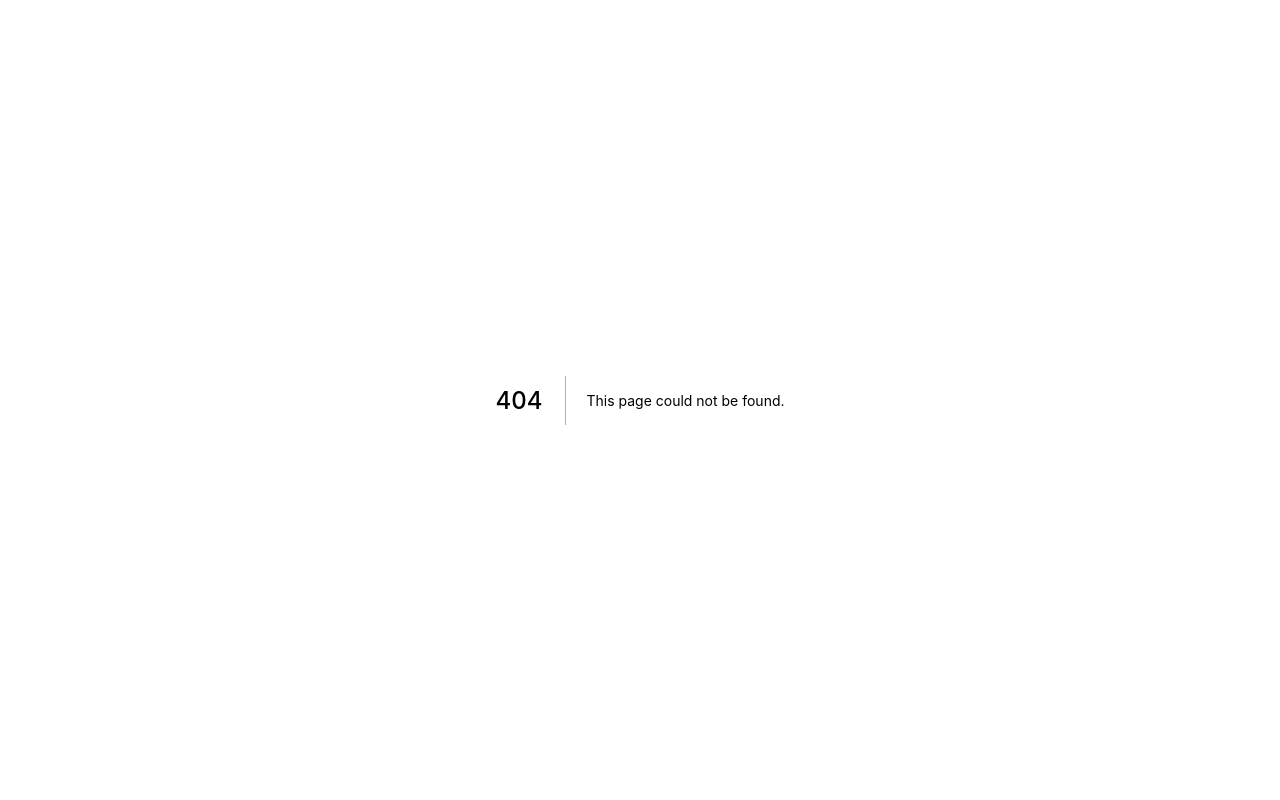
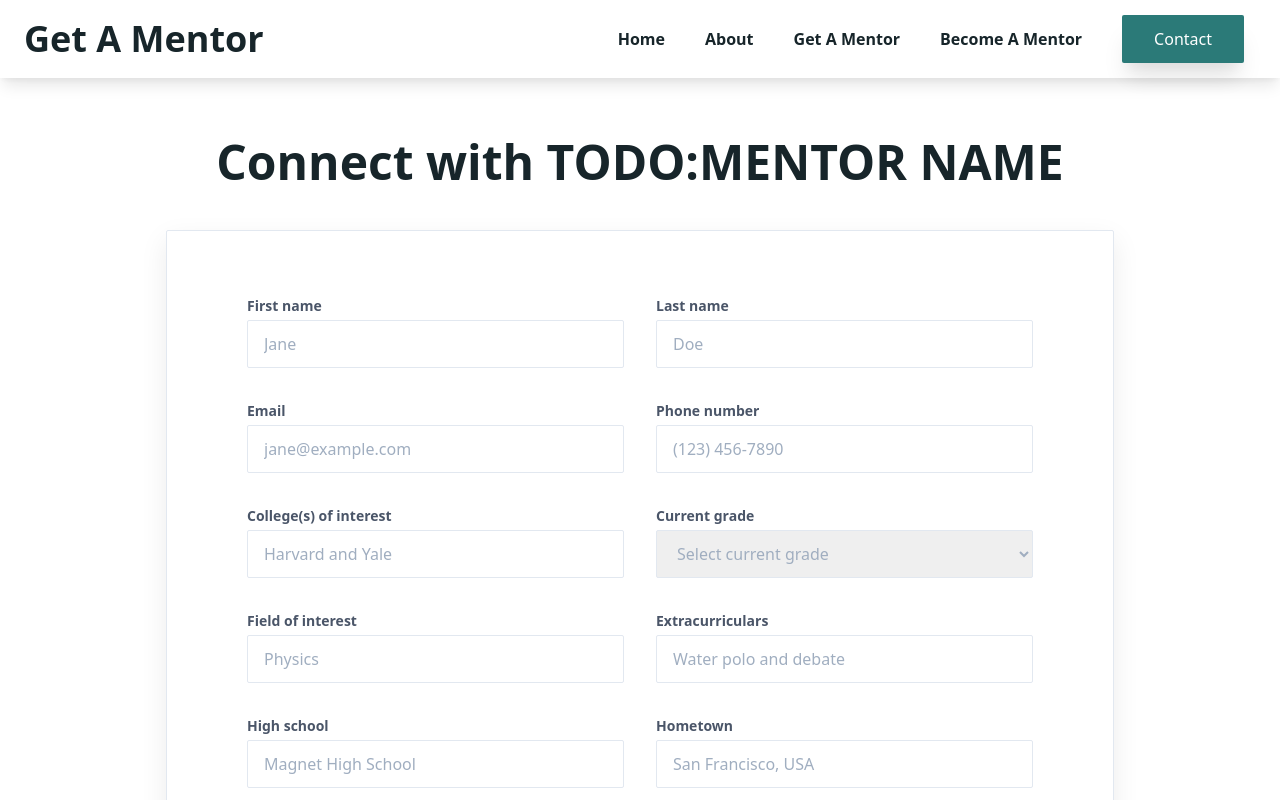
Before and after one commit to adamripley98/get-a-mentor, a Next.js app: page /connect-with-mentor in a window 1280 px wide. Before the commit this address had no page. Shown: the top 800 px of the page. Built offline with nearby package versions, Linux system fonts and the light colour scheme.

Commit message:
connect form ui

```diff
--- /dev/null
+++ b/components/ConnectForm.js
@@ -0,0 +1,239 @@
+import axios from "axios";
+import Button from "./button";
+import PictureDropzone from "./Input/PictureDropzone";
+import SchoolSelect from "./Input/SchoolSelect";
+import YearSelect from "./Input/YearSelect";
+import NumSelect from "./Input/NumSelect";
+
+class ConnectForm extends React.Component {
+  constructor(props) {
+    super(props);
+    this.state = {
+      name: "",
+      email: "",
+      phoneNumber: "",
+      hometown: "",
+      highSchool: "",
+      currentGrade: "",
+      extracurriculars: "",
+      fieldOfInterest: "",
+      collegesOfInterest: "",
+      message: ""
+    };
+    this.handleChange = this.handleChange.bind(this);
+    this.handleSubmit = this.handleSubmit.bind(this);
+  }
+
+  handleChange(e) {
+    e.preventDefault();
+    this.setState({ [event.target.name]: event.target.value });
+  }
+
+  handleSubmit() {
+    axios
+      .post("/api/connect-with-mentor", { user: this.state })
+      .then(resp => {
+        console.log("resp", resp.data);
+      })
+      .catch(e => {
+        console.log("e", e);
+      });
+  }
+
+  render() {
+    return (
+      <div
+        className="w-3/4 mx-2 py-8 px-20 border border-solid rounded-sm border-gray-300"
+        style={{
+          boxShadow: "0 10px 28px rgba(0,0,0,.08)"
+        }}
+      >
+        <div className="flex my-8">
+          <div className="w-1/2 mr-4">
+            <label
+              className="block text-gray-700 text-sm font-bold mb-1"
+              for="firstName"
+            >
+              First name
+            </label>
+            <input
+              type="text"
+              name="firstName"
+              value={this.state.firstName}
+              placeholder="Jane"
+              onChange={this.handleChange}
+              className="w-full h-12 focus:outline-none focus:shadow-outline border border-gray-300 rounded-sm py-2 px-4 appearance-none leading-normal"
+            />
+          </div>
+          <div className="w-1/2 ml-4">
+            <label
+              className="block text-gray-700 text-sm font-bold mb-1"
+              for="lastName"
+            >
+              Last name
+            </label>
+            <input
+              type="text"
+              name="lastName"
+              value={this.state.lastName}
+              placeholder="Doe"
+              onChange={this.handleChange}
+              className="w-full h-12 focus:outline-none focus:shadow-outline border border-gray-300 rounded-sm py-2 px-4 appearance-none leading-normal"
+            />
+          </div>
+        </div>
+
+        <div className="flex my-8">
+          <div className="w-1/2 mr-4">
+            <label
+              className="block text-gray-700 text-sm font-bold mb-1"
+              for="email"
+            >
+              Email
+            </label>
+            <input
+              type="email"
+              name="email"
+              value={this.state.email}
+              onChange={this.handleChange}
+              placeholder="jane@example.com"
+              className="w-full h-12 focus:outline-none focus:shadow-outline border border-gray-300 rounded-sm py-2 px-4 appearance-none leading-normal"
+            />
+          </div>
+          <div className="w-1/2 ml-4">
+            <label
+              className="block text-gray-700 text-sm font-bold mb-1"
+              for="phoneNumber"
+            >
+              Phone number
+            </label>
+            <input
+              type="tel"
+              name="phoneNumber"
+              value={this.state.phoneNumber}
+              onChange={this.handleChange}
+              placeholder="(123) 456-7890"
+              className="w-full h-12 focus:outline-none focus:shadow-outline border border-gray-300 rounded-sm py-2 px-4 appearance-none leading-normal"
+            />
+          </div>
+        </div>
+
+        <div className="flex my-8">
+          <div className="w-1/2 mr-4">
+            <label
+              className="block text-gray-700 text-sm font-bold mb-1"
+              for="collegesOfInterest"
+            >
+              College(s) of interest
+            </label>
+            <input
+              type="text"
+              name="collegesOfInterest"
+              value={this.state.collegesOfInterest}
+              onChange={this.handleChange}
+              placeholder="Harvard and Yale"
+              className="w-full h-12 focus:outline-none focus:shadow-outline border border-gray-300 rounded-sm py-2 px-4 appearance-none leading-normal"
+            />
+          </div>
+          <div className="w-1/2 ml-4">
+            <label
+              className="block text-gray-700 text-sm font-bold mb-1"
+              for="currentGrade"
+            >
+              Current grade
+            </label>
+            <select
+              id="currentGrade"
+              name="currentGrade"
+              onChange={this.handleChange}
+              className="focus:outline-none focus:shadow-outline border border-gray-300 rounded-sm py-2 px-4 w-full h-12 leading-normal text-gray-500"
+            >
+              <option value="hide" className="text-gray-500">
+                Select current grade
+              </option>
+              <option value="1">High school freshman</option>
+              <option value="2">High school sophomore</option>
+              <option value="3">High school junior</option>
+              <option value="4">High school senior</option>
+            </select>
+          </div>
+        </div>
+
+        <div className="flex my-8">
+          <div className="w-1/2 mr-4">
+            <label
+              className="block text-gray-700 text-sm font-bold mb-1"
+              for="fieldOfInterest"
+            >
+              Field of interest
+            </label>
+            <input
+              type="text"
+              name="fieldOfInterest"
+              value={this.state.fieldOfInterest}
+              onChange={this.handleChange}
+              placeholder="Physics"
+              className="w-full h-12 focus:outline-none focus:shadow-outline border border-gray-300 rounded-sm py-2 px-4 appearance-none leading-normal"
+            />
+          </div>
+          <div className="w-1/2 ml-4">
+            <label
+              className="block text-gray-700 text-sm font-bold mb-1"
+              for="extracurriculars"
+            >
+              Extracurriculars
+            </label>
+            <input
+              type="text"
+              name="extracurriculars"
+              value={this.state.extracurriculars}
+              placeholder="Water polo and debate"
+              onChange={this.handleChange}
+              className="w-full h-12 focus:outline-none focus:shadow-outline border border-gray-300 rounded-sm py-2 px-4 appearance-none leading-normal"
+            />
+          </div>
+        </div>
+
+        <div className="flex my-8">
+          <div className="w-1/2 mr-4">
+            <label
+              className="block text-gray-700 text-sm font-bold mb-1"
+              for="highSchool"
+            >
+              High school
+            </label>
+            <input
+              type="text"
+              name="highSchool"
+              value={this.state.highSchool}
+              onChange={this.handleChange}
+              placeholder="Magnet High School"
+              className="w-full h-12 focus:outline-none focus:shadow-outline border border-gray-300 rounded-sm py-2 px-4 appearance-none leading-normal"
+            />
+          </div>
+          <div className="w-1/2 ml-4">
+            <label
+              className="block text-gray-700 text-sm font-bold mb-1"
+              for="highSchool"
+            >
+              Hometown
+            </label>
+            <input
+              type="text"
+              name="hometown"
+              value={this.state.hometown}
+              onChange={this.handleChange}
+              placeholder="San Francisco, USA"
+              className="w-full h-12 focus:outline-none focus:shadow-outline border border-gray-300 rounded-sm py-2 px-4 appearance-none leading-normal"
+            />
+          </div>
+        </div>
+        <span className="flex justify-center" onClick={this.handleSubmit}>
+          <Button size="lg">SEND MESSAGE</Button>
+        </span>
+      </div>
+    );
+  }
+}
+
+export default ConnectForm;
--- /dev/null
+++ b/pages/connect-with-mentor.js
@@ -0,0 +1,20 @@
+import Nav from "../components/nav";
+import ConnectForm from "../components/ConnectForm";
+
+export default function ConnectWithMentorPage() {
+  return (
+    <div>
+      <Nav />
+      <section className="container mx-auto">
+        <div className="container mx-auto px-2 py-12">
+          <h1 className="mb-8 text-3xl lg:text-4xl xl:text-5xl font-extrabold text-center dark-font">
+            Connect with TODO:MENTOR NAME
+          </h1>
+          <div className="flex justify-center">
+            <ConnectForm />
+          </div>
+        </div>
+      </section>
+    </div>
+  );
+}
```
